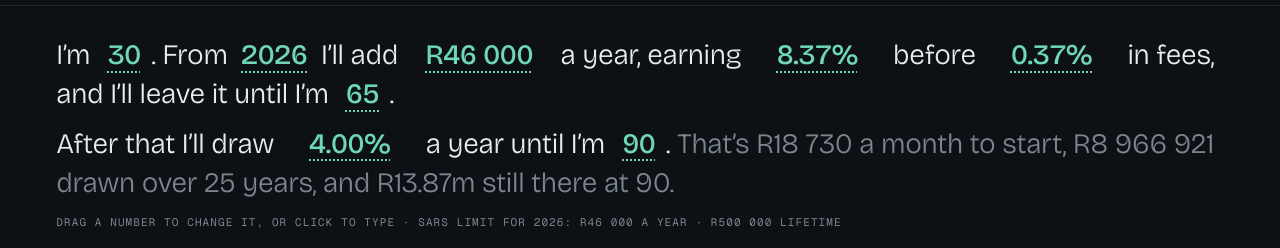
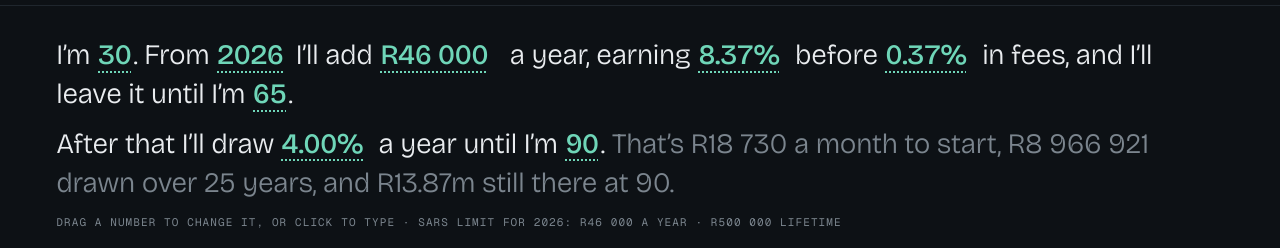
Before and after one commit to azadmotala/tax-free-calculator, a plain HTML site: page index.html in a window 1280 px wide. Shown: the part 47-295 px from the top of the page. Drawn offline with nearby package versions, Linux system fonts and the light colour scheme.

Commit message:
Tighter number slots in the sentence; keep the scrubber card clear of the phase labels

```diff
--- a/index.html
+++ b/index.html
@@ -34,12 +34,11 @@
 
   .wrap { padding: 0 clamp(16px, 4.4vw, 64px) 40px; }
   .sentence { margin: 30px 0 0; font-family: var(--disp); font-weight: 300; font-size: clamp(22px, 2.2vw, 31px); line-height: 1.4; letter-spacing: -0.01em; max-width: 1312px; text-wrap: pretty; }
-  .num { display: inline-block; color: var(--accent); font-weight: 500; font-variant-numeric: tabular-nums; text-align: center; text-decoration: underline; text-decoration-style: dotted; text-decoration-thickness: 1.5px; text-underline-offset: 7px; cursor: ew-resize; user-select: none; -webkit-user-select: none; touch-action: none; border-radius: 4px; padding: 0 2px; outline: none; }
-  .num[data-key="age"], .num[data-key="until"] { min-width: 3ch; }
-  .num[data-key="startYear"] { min-width: 4.4ch; }
-  .num[data-key="contrib"] { min-width: 8.2ch; }
-  .num[data-key="gross"], .num[data-key="fees"], .num[data-key="rate"] { min-width: 7.6ch; }
-  .num[data-key="end"] { min-width: 3ch; }
+  .num { display: inline-block; color: var(--accent); font-weight: 500; font-variant-numeric: tabular-nums; text-align: left; text-decoration: underline; text-decoration-style: dotted; text-decoration-thickness: 1.5px; text-underline-offset: 7px; cursor: ew-resize; user-select: none; -webkit-user-select: none; touch-action: none; border-radius: 4px; padding: 0 1px; outline: none; }
+  .num[data-key="age"], .num[data-key="until"], .num[data-key="end"] { min-width: 2ch; }
+  .num[data-key="startYear"] { min-width: 4ch; }
+  .num[data-key="contrib"] { min-width: 6.8ch; }
+  .num[data-key="gross"], .num[data-key="fees"], .num[data-key="rate"] { min-width: 5ch; }
   .sentence.second { margin-top: 10px; }
   .sentence .summary { color: var(--muted); }
   .num:focus-visible { box-shadow: 0 0 0 2px var(--accent); }
@@ -472,7 +471,7 @@
     const left = px + 14 + tw > W ? px - 14 - tw : px + 14;
     tip.style.left = Math.max(0, left) + 'px';
     const th = tip.offsetHeight || 96;
-    tip.style.top = Math.min(H - th, Math.max(6, py - 90)) + 'px';
+    tip.style.top = Math.min(H - th, Math.max(28, py - 90)) + 'px';
   }
 
   function renderTable() {
```
